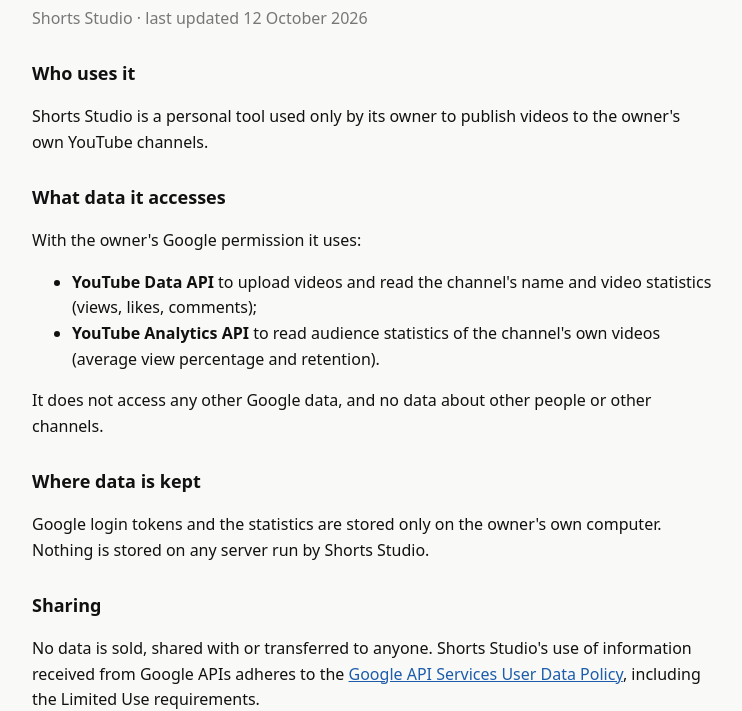
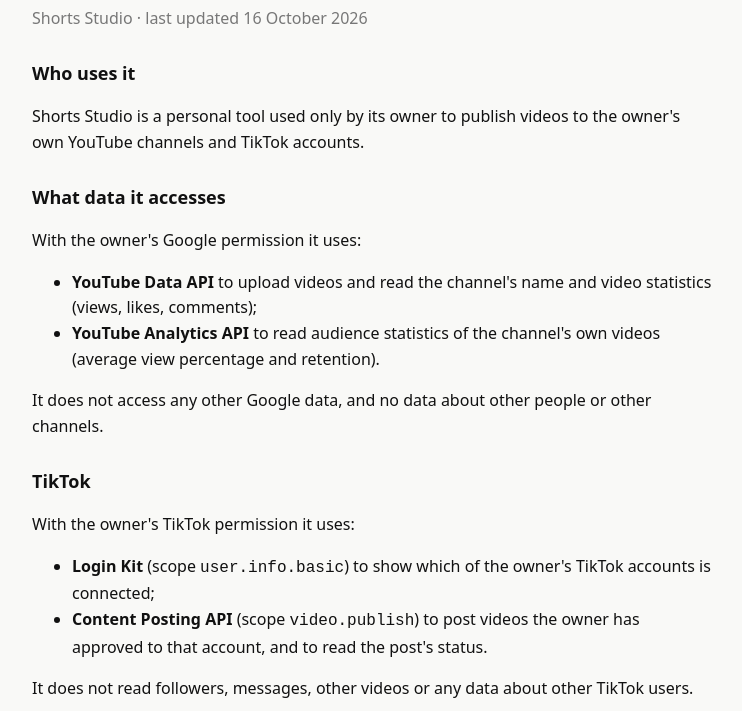
Before and after one commit to ArdaKn/shorts-studio-site, a plain HTML site: page privacy.html in a window 1280 px wide. Shown: the part 91-802 px from the top of the page, without its empty margins (268-1010 px from the left). Drawn offline with Linux system fonts and the light colour scheme.

Commit message:
Add TikTok to privacy.html

```diff
--- a/privacy.html
+++ b/privacy.html
@@ -16,10 +16,10 @@
 <body>
 <main>
   <h1>Privacy Policy</h1>
-  <p class="sub">Shorts Studio · last updated 12 October 2026</p>
+  <p class="sub">Shorts Studio · last updated 16 October 2026</p>
 
   <h2>Who uses it</h2>
-  <p>Shorts Studio is a personal tool used only by its owner to publish videos to the owner's own YouTube channels.</p>
+  <p>Shorts Studio is a personal tool used only by its owner to publish videos to the owner's own YouTube channels and TikTok accounts.</p>
 
   <h2>What data it accesses</h2>
   <p>With the owner's Google permission it uses:</p>
@@ -29,8 +29,17 @@
   </ul>
   <p>It does not access any other Google data, and no data about other people or other channels.</p>
 
+  <h2>TikTok</h2>
+  <p>With the owner's TikTok permission it uses:</p>
+  <ul>
+    <li><b>Login Kit</b> (scope <code>user.info.basic</code>) to show which of the owner's TikTok accounts is connected;</li>
+    <li><b>Content Posting API</b> (scope <code>video.publish</code>) to post videos the owner has approved to that
+        account, and to read the post's status.</li>
+  </ul>
+  <p>It does not read followers, messages, other videos or any data about other TikTok users.</p>
+
   <h2>Where data is kept</h2>
-  <p>Google login tokens and the statistics are stored only on the owner's own computer. Nothing is stored on any
+  <p>Google and TikTok login tokens and the statistics are stored only on the owner's own computer. Nothing is stored on any
      server run by Shorts Studio.</p>
 
   <h2>Sharing</h2>
@@ -40,6 +49,7 @@
 
   <h2>Removing access</h2>
   <p>Access can be revoked at any time at <a href="https://myaccount.google.com/permissions">myaccount.google.com/permissions</a>.
+     TikTok access can be removed in the TikTok app under Settings and privacy → Security → Apps and services.
      Deleting the local token files removes all stored login data.</p>
 
   <h2>Contact</h2>
```
